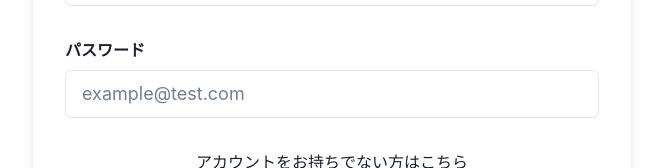
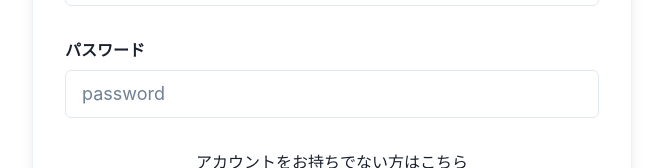
Before and after one commit to karasuneo/recipe_site, a Next.js app in the folder front/: page / in a window 1280 px wide. Shown: the part 356-524 px from the top of the page, without its empty margins (308-971 px from the left). Built offline with nearby package versions, Linux system fonts and the light colour scheme; no server answers.

Commit message:
コード整理

```diff
--- a/front/pages/home.tsx
+++ b/front/pages/home.tsx
@@ -1,9 +1,6 @@
 import { createUserWithEmailAndPassword, signOut } from "firebase/auth";
 import { useRouter } from "next/router";
-// import { useEffect, useState } from "react";
-// import { SubmitHandler, useForm } from "react-hook-form";
 import { useAuth, useUser } from "../hooks/firebase";
-// import type { NextPage } from "next";
 import Head from "next/head";
 import styles from "../styles/Home.module.css";
 import Image from "next/image";
--- a/front/pages/index.tsx
+++ b/front/pages/index.tsx
@@ -101,7 +101,7 @@ export default function Signup() {
                 type="password"
                 size="lg"
                 mb="8"
-                placeholder="example@test.com"
+                placeholder="password"
                 {...register("password", { required: true })}
               />
 
```
Also changed, not shown: 1 other file (tests, documents, lock files or other folders).
